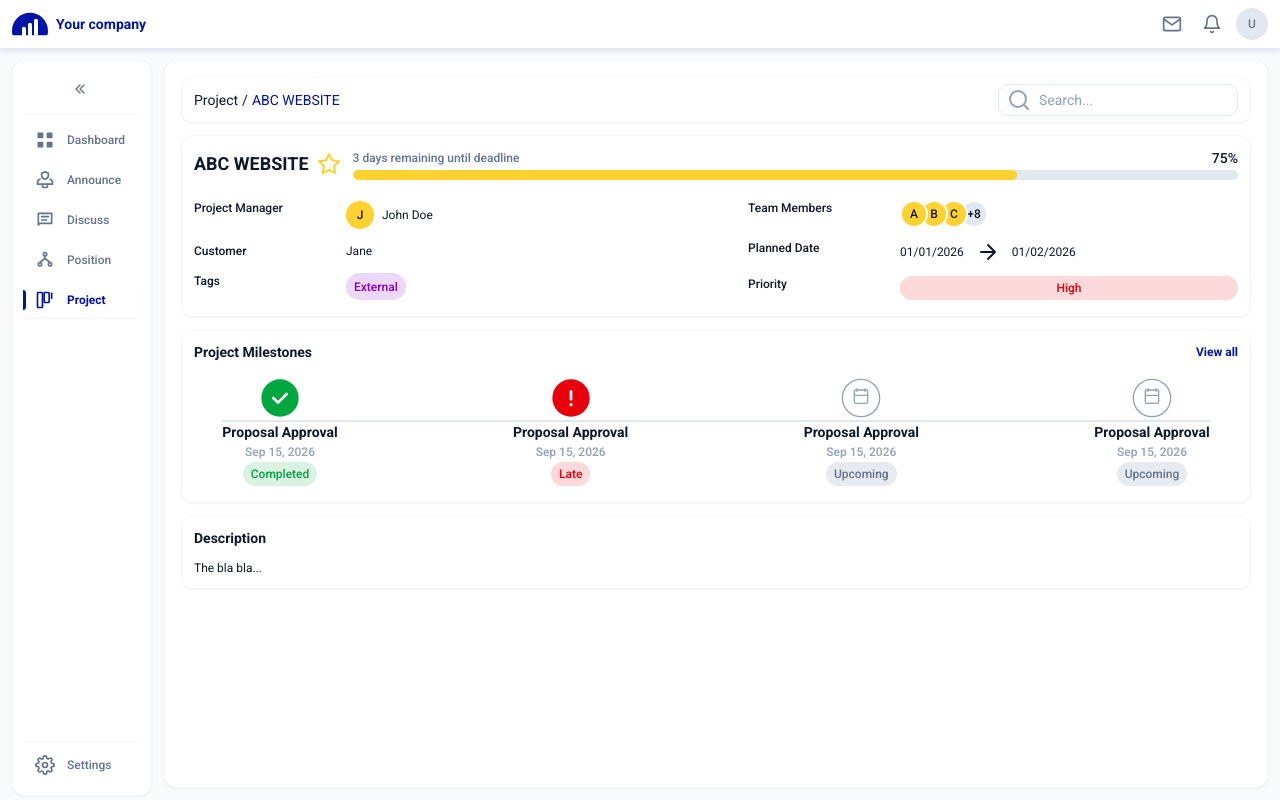
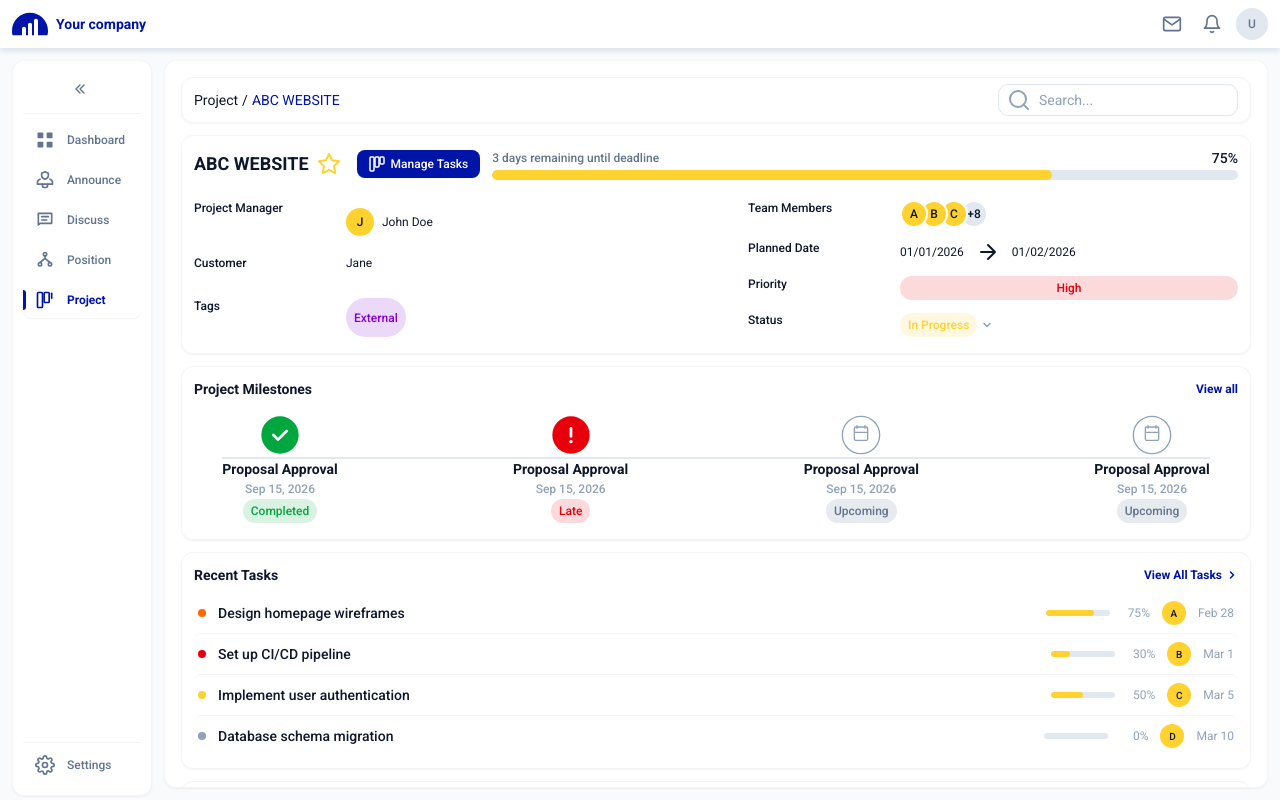
Before and after one commit to talkingtomhehe/dummy-its, a React (Vite) app in the folder frontend/main-webapp/: page /projects/1 in a window 1280 px wide. Built offline with nearby package versions, Linux system fonts and the light colour scheme.

Commit message:
update click trong projects

```diff
--- a/frontend/main-webapp/src/features/projects/components/KanbanBoard.tsx
+++ b/frontend/main-webapp/src/features/projects/components/KanbanBoard.tsx
@@ -1,8 +1,9 @@
 import KanbanColumn from "./KanbanColumn";
-import type { ProjectsByStatus } from "../types";
+import type { Project, ProjectsByStatus } from "../types";
 
 interface KanbanBoardProps {
   projectsByStatus: ProjectsByStatus;
+  onProjectClick?: (project: Project) => void;
 }
 
 const columns = [
@@ -12,7 +13,7 @@ const columns = [
   { key: "completed" as const, title: "COMPLETED" },
 ];
 
-export default function KanbanBoard({ projectsByStatus }: KanbanBoardProps) {
+export default function KanbanBoard({ projectsByStatus, onProjectClick }: KanbanBoardProps) {
   return (
     <div className="flex gap-3 h-full overflow-x-auto pb-2">
       {columns.map((column) => (
@@ -21,6 +22,7 @@ export default function KanbanBoard({ projectsByStatus }: KanbanBoardProps) {
           title={column.title}
           projects={projectsByStatus[column.key]}
           status={column.key}
+          onProjectClick={onProjectClick}
         />
       ))}
     </div>
--- a/frontend/main-webapp/src/features/projects/components/KanbanColumn.tsx
+++ b/frontend/main-webapp/src/features/projects/components/KanbanColumn.tsx
@@ -14,9 +14,10 @@ interface KanbanColumnProps {
   title: string;
   projects: Project[];
   status: ProjectStatus;
+  onProjectClick?: (project: Project) => void;
 }
 
-export default function KanbanColumn({ title, projects }: KanbanColumnProps) {
+export default function KanbanColumn({ title, projects, onProjectClick }: KanbanColumnProps) {
   return (
     <div className="flex flex-col gap-3 min-w-[240px] lg:min-w-[280px] flex-shrink-0">
       {/* Column Header */}
@@ -43,7 +44,7 @@ export default function KanbanColumn({ title, projects }: KanbanColumnProps) {
       {/* Project Cards */}
       <div className="flex flex-col gap-3 overflow-y-auto flex-1 pr-1">
         {projects.map((project) => (
-          <ProjectCard key={project.id} project={project} />
+          <ProjectCard key={project.id} project={project} onClick={() => onProjectClick?.(project)} />
         ))}
       </div>
     </div>
--- a/frontend/main-webapp/src/features/projects/pages/ProjectDetailPage.tsx
+++ b/frontend/main-webapp/src/features/projects/pages/ProjectDetailPage.tsx
@@ -1,3 +1,4 @@
+import { useState } from "react";
 import { useParams, Link } from "react-router-dom";
 
 // Search Icon
@@ -69,6 +70,8 @@ interface TeamMember {
   avatar?: string;
 }
 
+type ProjectStatus = "planning" | "in_progress" | "on_hold" | "completed";
+
 interface ProjectDetail {
   id: string;
   title: string;
@@ -80,11 +83,87 @@ interface ProjectDetail {
   plannedStartDate: string;
   plannedEndDate: string;
   priority: "urgent" | "high" | "medium" | "low";
+  status: ProjectStatus;
   progress: number;
   daysRemaining: number;
   milestones: Milestone[];
   isStarred: boolean;
 }
+
+// Status Badge Component
+const StatusBadge = ({ status }: { status: ProjectStatus }) => {
+  const styles: Record<ProjectStatus, string> = {
+    planning: "bg-status-on_hold/15 text-status-on_hold",
+    in_progress: "bg-status-on_track/15 text-status-on_track",
+    on_hold: "bg-status-on_hold/15 text-status-on_hold",
+    completed: "bg-status-done/15 text-status-done",
+  };
+
+  const labels: Record<ProjectStatus, string> = {
+    planning: "Planning",
+    in_progress: "In Progress",
+    on_hold: "On Hold",
+    completed: "Completed",
+  };
+
+  return (
+    <span className={`inline-flex items-center justify-center px-2 py-1 rounded-full font-medium text-xs leading-4 ${styles[status]}`}>
+      {labels[status]}
+    </span>
+  );
+};
+
+// Kanban Board Icon for Manage Tasks button
+const KanbanIcon = () => (
+  <svg width="16" height="16" viewBox="0 0 16 16" fill="none" xmlns="http://www.w3.org/2000/svg">
+    <rect x="1" y="1" width="4" height="14" rx="1" stroke="currentColor" strokeWidth="1.5" />
+    <rect x="6" y="1" width="4" height="10" rx="1" stroke="currentColor" strokeWidth="1.5" />
+    <rect x="11" y="1" width="4" height="7" rx="1" stroke="currentColor" strokeWidth="1.5" />
+  </svg>
+);
+
+// Recent Task Item
+interface RecentTask {
+  id: string;
+  title: string;
+  priority: "urgent" | "high" | "medium" | "low";
+  progress: number;
+  assignee: string;
+  dueDate: string;
+}
+
+const RecentTaskItem = ({ task }: { task: RecentTask }) => {
+  const priorityColors: Record<string, string> = {
+    urgent: "bg-[#E7000B]",
+    high: "bg-[#FF6900]",
+    medium: "bg-[#FFD230]",
+    low: "bg-neutral-400",
+  };
+
+  return (
+    <div className="flex items-center gap-3 py-2 px-1 hover:bg-neutral-50 rounded-lg transition-colors">
+      <div className={`w-2 h-2 rounded-full shrink-0 ${priorityColors[task.priority]}`} />
+      <span className="font-medium text-sm text-neutral-900 flex-1 truncate">{task.title}</span>
+      <div className="flex items-center gap-2 shrink-0">
+        <div className="w-16 h-1.5 bg-neutral-200 rounded-full overflow-hidden">
+          <div className="h-full bg-status-on_track rounded-full" style={{ width: `${task.progress}%` }} />
+        </div>
+        <span className="text-xs text-neutral-400 w-8 text-right">{task.progress}%</span>
+      </div>
+      <div className="w-6 h-6 rounded-full bg-status-on_track flex items-center justify-center text-[10px] font-medium text-neutral-900 shrink-0">
+        {task.assignee.charAt(0).toUpperCase()}
+      </div>
+      <span className="text-xs text-neutral-400 shrink-0 hidden sm:inline">{task.dueDate}</span>
+    </div>
+  );
+};
+
+const mockRecentTasks: RecentTask[] = [
+  { id: "t1", title: "Design homepage wireframes", priority: "high", progress: 75, assignee: "Alice", dueDate: "Feb 28" },
+  { id: "t2", title: "Set up CI/CD pipeline", priority: "urgent", progress: 30, assignee: "Bob", dueDate: "Mar 1" },
+  { id: "t3", title: "Implement user authentication", priority: "medium", progress: 50, assignee: "Charlie", dueDate: "Mar 5" },
+  { id: "t4", title: "Database schema migration", priority: "low", progress: 0, assignee: "Diana", dueDate: "Mar 10" },
+];
 
 // Tag Badge Component (reusing pattern from ProjectCard)
 const TagBadge = ({ label, type }: { label: string; type: "department" | "scope" }) => {
@@ -220,6 +299,7 @@ const mockProject: ProjectDetail = {
   plannedStartDate: "01/01/2026",
   plannedEndDate: "01/02/2026",
   priority: "high",
+  status: "in_progress",
   progress: 75,
   daysRemaining: 3,
   milestones: [
@@ -233,11 +313,20 @@ const mockProject: ProjectDetail = {
 
 export default function ProjectDetailPage() {
   const { projectId } = useParams<{ projectId: string }>();
+  const [status, setStatus] = useState<ProjectStatus>(mockProject.status);
+  const [isStatusOpen, setIsStatusOpen] = useState(false);
 
   // TODO: Fetch project data based on projectId from API
   // For now, using mock data
   console.log("Loading project:", projectId);
   const project = mockProject;
+
+  const statusOptions: { value: ProjectStatus; label: string }[] = [
+    { value: "planning", label: "Planning" },
+    { value: "in_progress", label: "In Progress" },
+    { value: "on_hold", label: "On Hold" },
+    { value: "completed", label: "Completed" },
+  ];
 
   return (
     <div className="flex flex-col gap-3 w-full max-w-full">
@@ -266,7 +355,7 @@ export default function ProjectDetailPage() {
       <div className="bg-white flex flex-col gap-4 p-3 rounded-[12px] shadow-sm border border-neutral-100">
         {/* Title Row with Progress */}
         <div className="flex flex-col lg:flex-row lg:items-center gap-3">
-          {/* Title + Star */}
+          {/* Title + Star + Manage Tasks */}
           <div className="flex items-center gap-2 shrink-0">
             <h1 className="font-bold text-lg leading-6 text-neutral-900">
               {project.title}
@@ -274,6 +363,13 @@ export default function ProjectDetailPage() {
             <button type="button" className="shrink-0 hover:scale-110 transition-transform" aria-label="Toggle star">
               <StarIcon filled={project.isStarred} />
             </button>
+            <Link
+              to={`/projects/${projectId}/tasks`}
+              className="ml-2 inline-flex items-center gap-1.5 px-3 py-1.5 bg-primary text-white text-xs font-medium rounded-lg hover:bg-primary/90 transition-colors shadow-sm"
+            >
+              <KanbanIcon />
+              Manage Tasks
+            </Link>
           </div>
 
           {/* Progress Section */}
@@ -342,6 +438,40 @@ export default function ProjectDetailPage() {
             {/* Priority */}
             <span className="font-medium text-xs leading-4 text-neutral-900">Priority</span>
             <PriorityBadge priority={project.priority} />
+
+            {/* Status */}
+            <span className="font-medium text-xs leading-4 text-neutral-900">Status</span>
+            <div className="relative">
+              <button
+                type="button"
+                onClick={() => setIsStatusOpen(!isStatusOpen)}
+                className="inline-flex items-center gap-1 hover:opacity-80 transition-opacity"
+              >
+                <StatusBadge status={status} />
+                <svg width="12" height="12" viewBox="0 0 12 12" fill="none" xmlns="http://www.w3.org/2000/svg" className={`transition-transform ${isStatusOpen ? 'rotate-180' : ''}`}>
+                  <path d="M3 4.5L6 7.5L9 4.5" stroke="#90A1B9" strokeWidth="1.5" strokeLinecap="round" strokeLinejoin="round" />
+                </svg>
+              </button>
+              {isStatusOpen && (
+                <div className="absolute top-full left-0 mt-1 bg-white border border-neutral-200 rounded-lg shadow-lg py-1 z-20 min-w-[140px]">
+                  {statusOptions.map((option) => (
+                    <button
+                      key={option.value}
+                      type="button"
+                      className={`w-full text-left px-3 py-1.5 text-xs hover:bg-neutral-50 transition-colors ${status === option.value ? 'font-bold' : ''
+                        }`}
+                      onClick={() => {
+                        setStatus(option.value);
+                        setIsStatusOpen(false);
+                        console.log('Status changed to:', option.value);
+                      }}
+                    >
+                      <StatusBadge status={option.value} />
+                    </button>
+                  ))}
+                </div>
+              )}
+            </div>
           </div>
         </div>
       </div>
@@ -369,6 +499,29 @@ export default function ProjectDetailPage() {
         </div>
       </div>
 
+      {/* Recent Tasks Card */}
+      <div className="bg-white flex flex-col gap-2 p-3 rounded-[12px] shadow-sm border border-neutral-100">
+        <div className="flex items-center justify-between">
+          <h2 className="font-bold text-sm leading-5 text-neutral-900">
+            Recent Tasks
+          </h2>
+          <Link
+            to={`/projects/${projectId}/tasks`}
+            className="font-bold text-xs leading-4 text-primary hover:underline inline-flex items-center gap-1"
+          >
+            View All Tasks
+            <svg width="12" height="12" viewBox="0 0 12 12" fill="none" xmlns="http://www.w3.org/2000/svg">
+              <path d="M4.5 3L7.5 6L4.5 9" stroke="currentColor" strokeWidth="1.5" strokeLinecap="round" strokeLinejoin="round" />
+            </svg>
+          </Link>
+        </div>
+        <div className="flex flex-col divide-y divide-neutral-100">
+          {mockRecentTasks.map((task) => (
+            <RecentTaskItem key={task.id} task={task} />
+          ))}
+        </div>
+      </div>
+
       {/* Description Card */}
       <div className="bg-white flex flex-col gap-3 p-3 rounded-[12px] shadow-sm border border-neutral-100">
         <h2 className="font-bold text-sm leading-5 text-neutral-900">
--- a/frontend/main-webapp/src/features/projects/pages/ProjectsPage.tsx
+++ b/frontend/main-webapp/src/features/projects/pages/ProjectsPage.tsx
@@ -147,7 +147,7 @@ export default function ProjectsPage() {
   };
 
   const handleProjectClick = (project: Project) => {
-    navigate(`/projects/${project.id}`);
+    navigate(`/projects/${project.id}/tasks`);
   };
 
   return (
@@ -165,7 +165,7 @@ export default function ProjectsPage() {
       {/* Kanban Board */}
       <div className="flex-1 overflow-hidden px-3 pb-3">
         {viewMode === "kanban" && (
-          <KanbanBoard projectsByStatus={projectsByStatus} />
+          <KanbanBoard projectsByStatus={projectsByStatus} onProjectClick={handleProjectClick} />
         )}
         {viewMode === "list" && (
           <ProjectListView projects={filteredProjects} onProjectClick={handleProjectClick} />
```
Also changed, not shown: frontend/main-webapp/src/features/projects/components/ProjectCard.tsx (+6 -2 lines).
